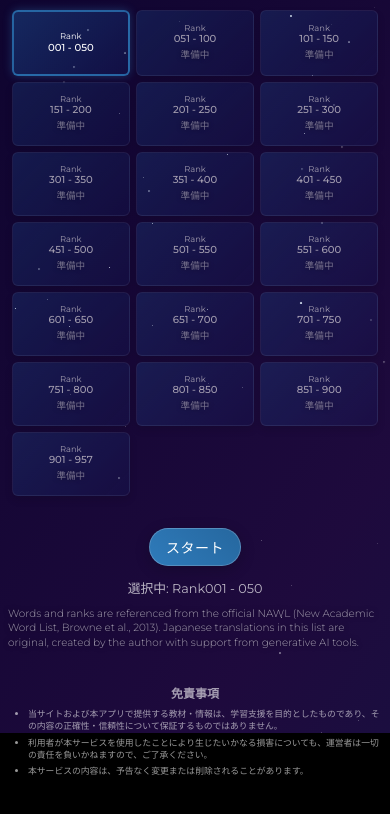
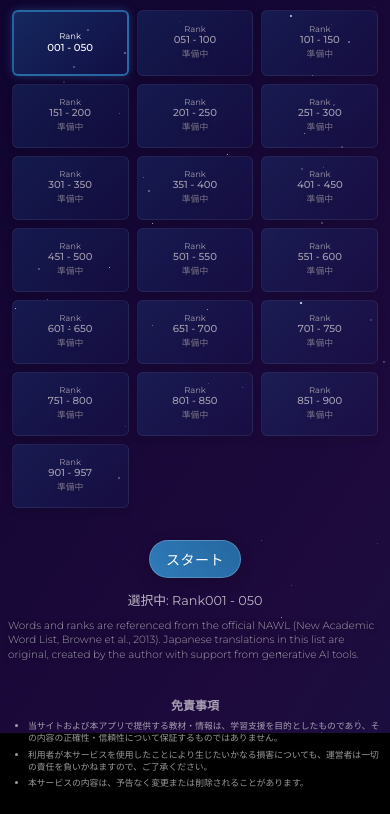
Before and after one commit to makochi1001/eigoasobi, a plain HTML site: page index.html in a window 390 px wide. Shown: the part 111-925 px from the top of the page. Drawn offline with Linux system fonts and the light colour scheme.

Commit message:
Update 2025/04/28 16:05 index.html

```diff
--- a/index.html
+++ b/index.html
@@ -146,8 +146,7 @@
         /* Rankラベル用のスタイル */
         .rank-label {
             display: block;
-             /* ★ 変更点: フォントサイズを1段階上げる */
-            font-size: 0.75em;
+            font-size: 0.75em; /* フォントサイズを1段階上げる */
             font-weight: 400;
             margin-bottom: 1px;
         }
@@ -161,7 +160,8 @@
 
         /* 準備中テキストのスタイル */
         .status-preparing {
-            font-size: 0.65rem;
+            /* ★ 変更点: フォントサイズを1段階下げる */
+            font-size: 0.6rem;
             color: rgba(255, 255, 255, 0.7);
             margin-top: 3px;
             margin-bottom: 0;
@@ -650,10 +650,11 @@
             .category-card h3 {
                 font-size: 1.35rem;
             }
-            .rank-label { font-size: 0.75em; } /* ★ 変更点: PCでのフォントサイズ */
+            .rank-label { font-size: 0.75em; }
             .rank-range { font-size: 1.0em; }
             .status-preparing {
-                font-size: 1.05rem;
+                /* ★ 変更点: PCでのフォントサイズ調整 */
+                font-size: 0.9rem;
             }
         }
 
@@ -696,10 +697,11 @@
                  font-size: 0.9rem;
                  line-height: 1.2;
              }
-             .rank-label { font-size: 0.75em; } /* ★ 変更点: Tabletでのフォントサイズ */
+             .rank-label { font-size: 0.75em; }
              .rank-range { font-size: 1.0em; }
              .status-preparing {
-                 font-size: 0.7rem;
+                 /* ★ 変更点: Tabletでのフォントサイズ調整 */
+                 font-size: 0.6rem;
              }
 
 
@@ -781,7 +783,8 @@
             }
 
              .category-grid {
-                grid-gap: 6px;
+                /* ★ 変更点: スマホでのギャップを少し広げる */
+                grid-gap: 8px;
                 margin-top: 8px;
                 margin-bottom: 12px;
                 width: 98%;
@@ -798,11 +801,12 @@
                  font-size: 0.7rem;
                  line-height: 1.1;
              }
-             /* ★ 変更点: Rankラベルと範囲のフォントサイズ調整 */
-            .rank-label { font-size: 0.75em; margin-bottom: 0px;} /* ★ 変更点: 1段階上げる */
-            .rank-range { font-size: 0.9em; }
+             .rank-label { font-size: 0.75em; margin-bottom: 0px;}
+             .rank-range { font-size: 0.9em; }
              .status-preparing {
-                 font-size: 0.6rem;
+                 /* ★ 変更点: スマホでのフォントサイズ調整 */
+                 font-size: 0.55rem;
+                 margin-top: 2px;
              }
 
              .card-counter {
```
